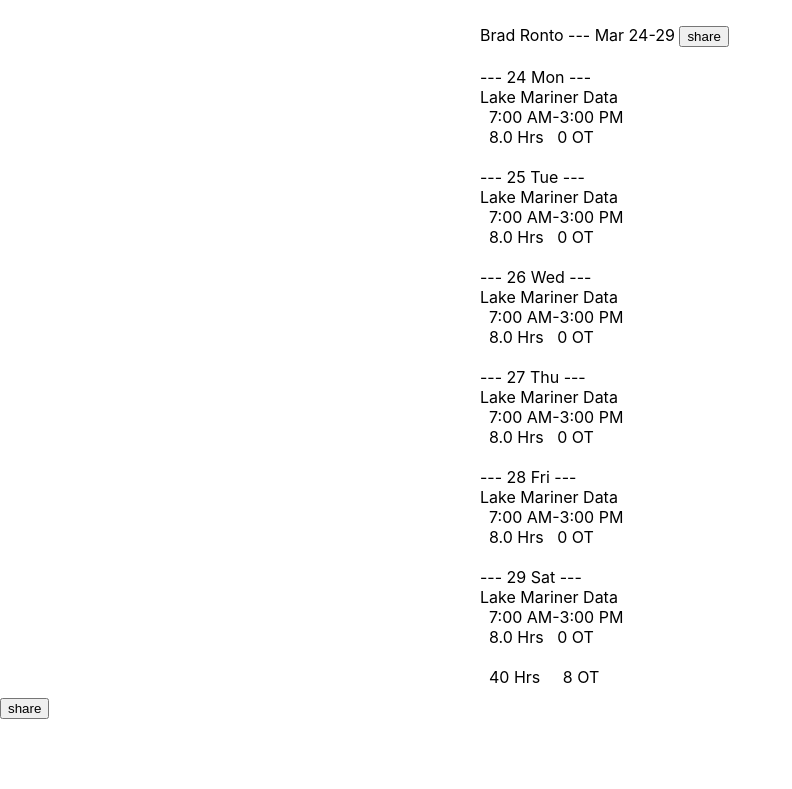
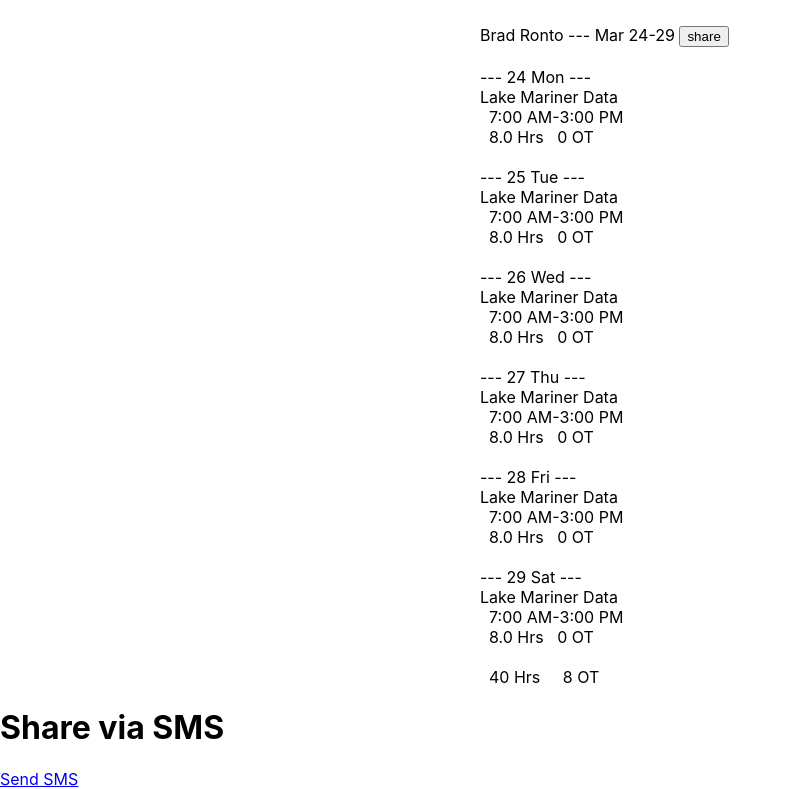
Before and after one commit to bradronto/bradronto.github.io, a React (Create React App) app in the folder timekeep/: page / in a window 1280 px wide. Shown: the part 519-1308 px from the top of the page, without its empty margins (0-792 px from the left). Before the commit the page ends 1238 px from the top, so only its background shows below. Built offline with nearby package versions, Linux system fonts and the light colour scheme.

Commit message:
and another..

```diff
--- a/timekeep/src/components/dates.js
+++ b/timekeep/src/components/dates.js
@@ -244,7 +244,7 @@ function App() {
   return (
     <div className="App">
       <WorkHoursTracker />
-      <button onClick={ShareViaSMS}>share</button>
+     <ShareViaSMS />
     </div>
   );
 }
```
